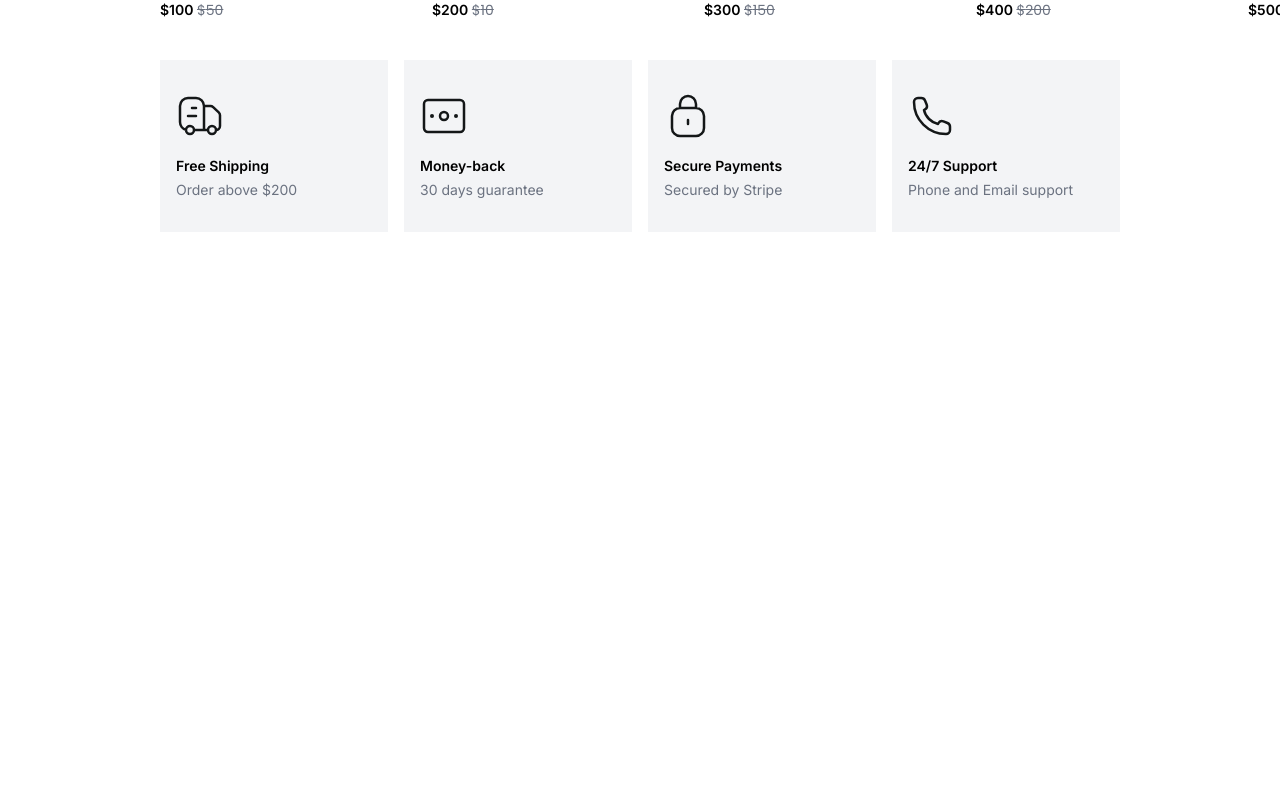
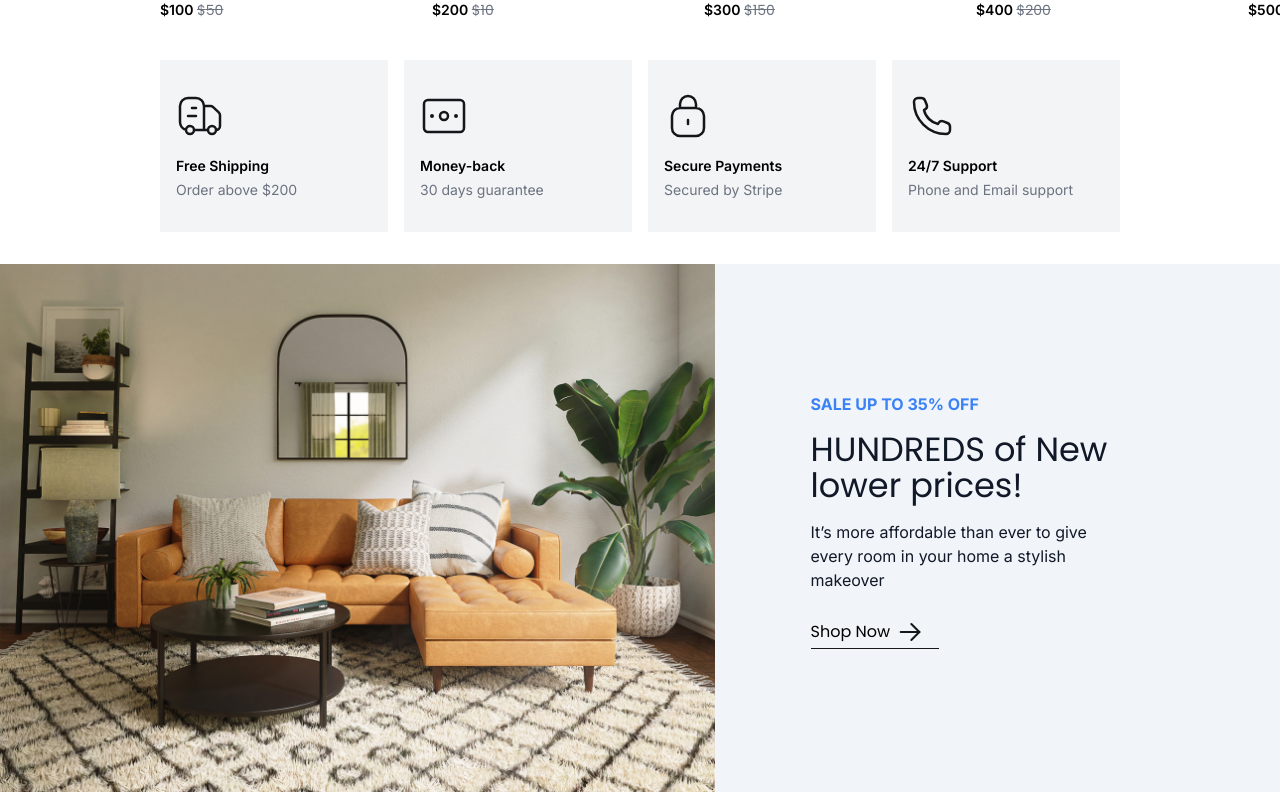
Before and after one commit to YourmixJNR/decorhub, a React (Create React App) app: page / in a window 1280 px wide. Shown: the part 2021-2813 px from the top of the page. Before the commit the page ends 2253 px from the top, so only its background shows below. Built offline with nearby package versions, Linux system fonts and the light colour scheme; the HTML template or start-up script is replaced by a standard one.

Commit message:
Banner section added

```diff
--- /dev/null
+++ b/src/components/Homepage01/Banner.jsx
@@ -0,0 +1,40 @@
+import React from "react";
+import { Link } from "react-router-dom";
+import BannerImage from "../../assets/images/BannerImage.jpg";
+import { ReactComponent as RightArrow } from "../../assets/icons/arrow-right.svg";
+
+const Banner = () => {
+  return (
+    <div className=" mt-8 bg-slate-100">
+      <div className="flex flex-wrap lg:flex-nowrap xl:gap-16">
+        <img src={BannerImage} alt=""
+        className="lg:w-[35rem] xl:w-[45rem] md:w-full md:h-[33rem]"/>
+        <div className="flex flex-col gap-6 py-14 mx-8 lg:py-32 xl:mr-40">
+          <div className="flex flex-col gap-4">
+            <h1 className="text-blue-500 font-inter text-base font-bold ">
+              SALE UP TO 35% OFF
+            </h1>
+            <h5 className="font-poppins text-[2.1rem] leading-9 font-medium text-gray-900">
+              HUNDREDS of New lower prices!
+            </h5>
+            <p className="font-inter text-base font-normal text-gray-900">
+              It’s more affordable than ever to give every room in your home a
+              stylish makeover
+            </p>
+          </div>
+          <div className="w-full">
+            <Link
+              to="#"
+              className="flex items-center space-x-1 border-b w-32 border-neutral-900"
+            >
+              <span>Shop Now</span>
+              <RightArrow />
+            </Link>
+          </div>
+        </div>
+      </div>
+    </div>
+  );
+};
+
+export default Banner;
--- a/src/pages/Homepage.jsx
+++ b/src/pages/Homepage.jsx
@@ -5,6 +5,7 @@ import Unique from "../components/Homepage01/Unique";
 import Values from "../components/Homepage01/Values";
 import ProductCarousel from "../components/Homepage01/ProductCarousel/ProductCarousel";
 import BannerGrid from "../components/Homepage01/BannerGrid";
+import Banner from "../components/Homepage01/Banner";
 
 const Homepage = () => {
   return (
@@ -15,6 +16,7 @@ const Homepage = () => {
       <BannerGrid />
       <ProductCarousel />
       <Values />
+      <Banner />
     </>
   );
 };
```
Also changed, not shown: src/assets/images/BannerImage.jpg (added).
